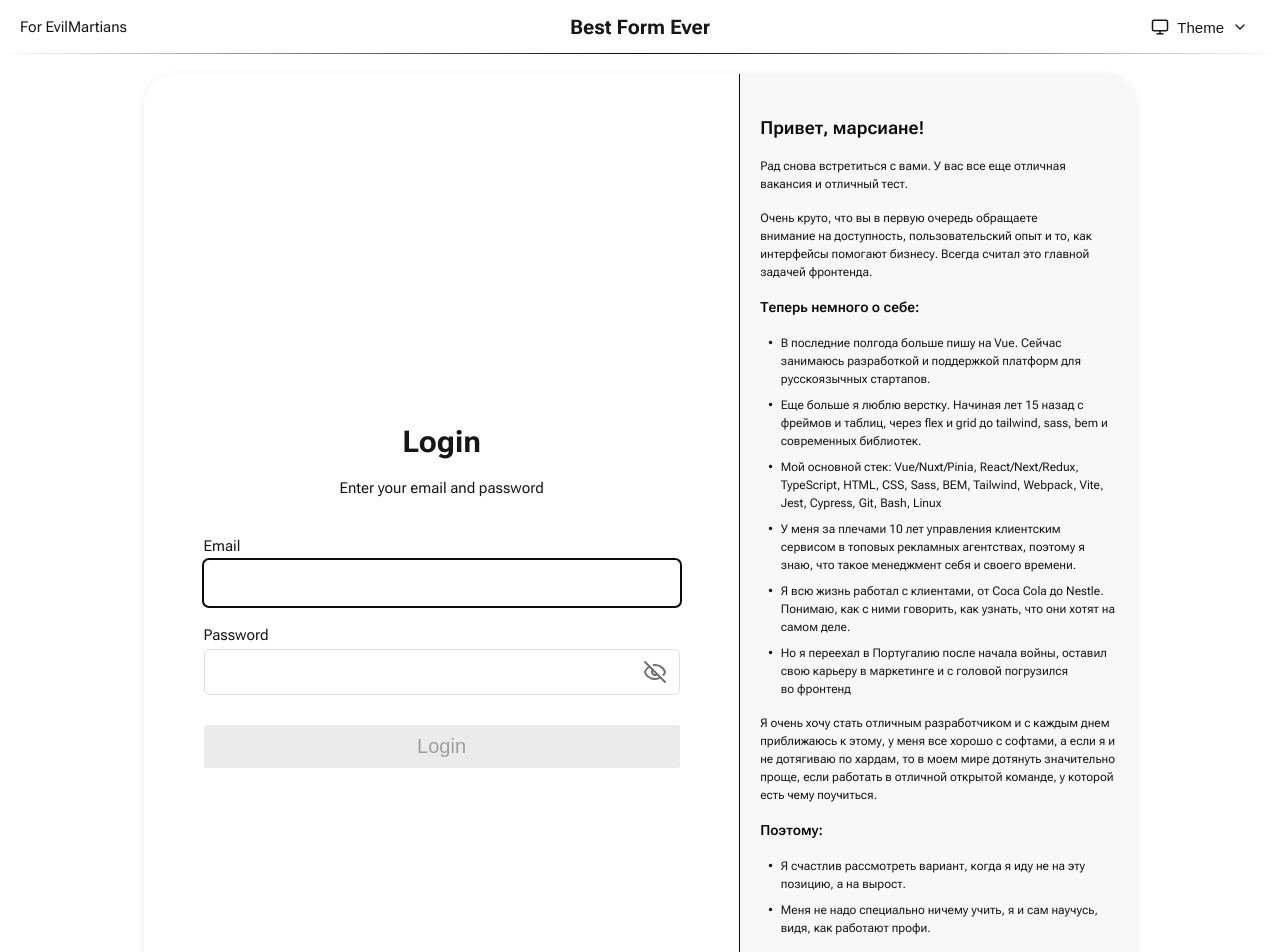
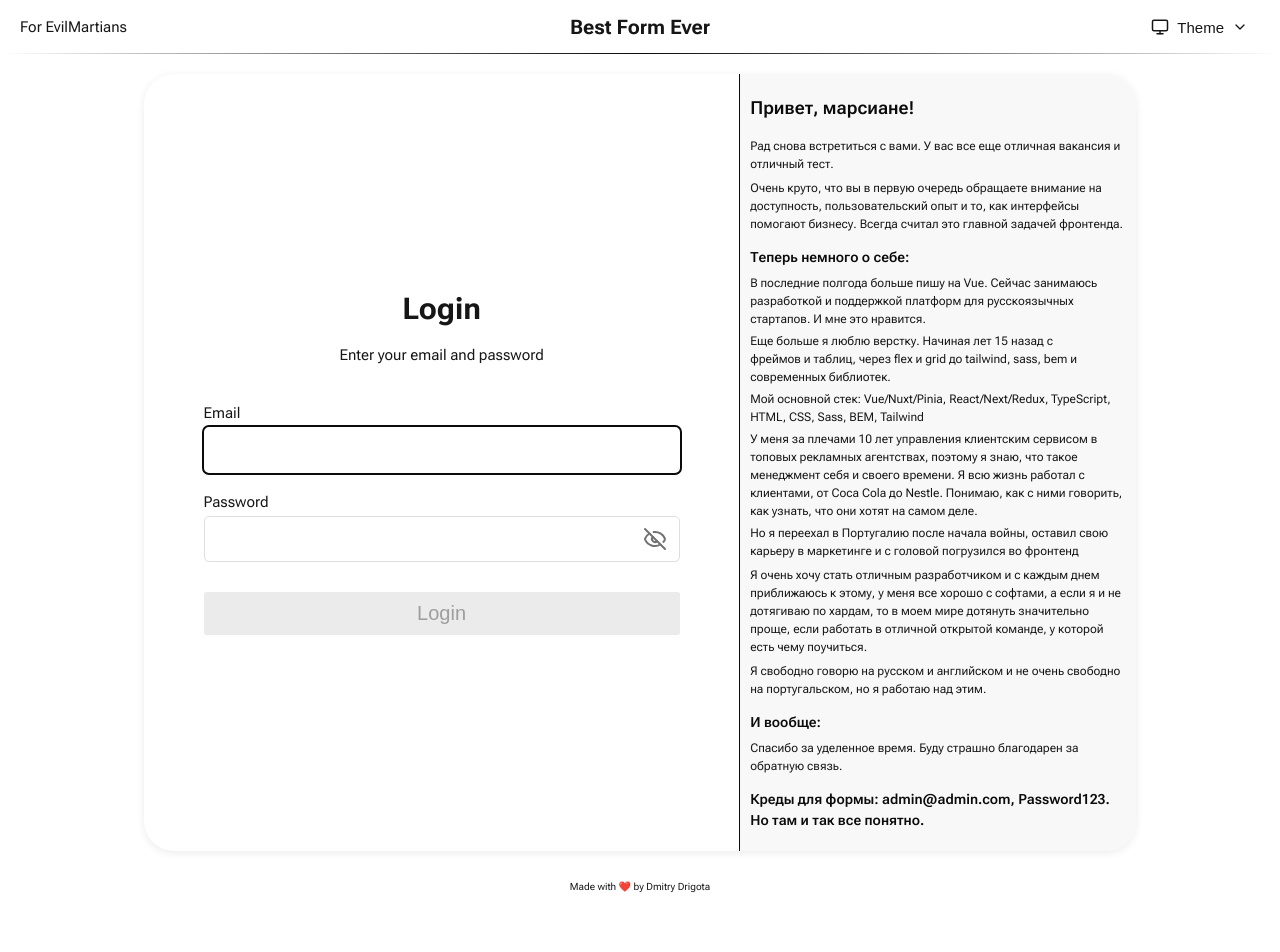
Before and after one commit to ddrigota/evil-martians-form, a Next.js app: page / in a window 1280 px wide. Shown: the top 952 px of the page. After the commit the page ends 902 px from the top, so only its background shows below. Built offline with nearby package versions, Linux system fonts and the light colour scheme.

Commit message:
update my info

```diff
--- a/src/components/Layout/MyMessage/index.tsx
+++ b/src/components/Layout/MyMessage/index.tsx
@@ -4,78 +4,58 @@ import styles from "./styles.module.scss";
 const MyMessage: React.FC = () => {
   return (
     <section className={styles.myMessage} aria-labelledby="main-heading">
-      <h1 id="main-heading" className={styles.myMessage__heading}>
+      <h2 className={styles.myMessage__heading}>
         Привет, марсиане!
-      </h1>
+      </h2>
 
-      <p id="intro-1" className={styles.myMessage__text}>
+      <p className={styles.myMessage__text}>
         Рад снова встретиться с вами. У вас все еще отличная вакансия и отличный тест.
       </p>
-      <p id="intro-2" className={styles.myMessage__text}>
+      <p className={styles.myMessage__text}>
         Очень круто, что вы в первую очередь обращаете внимание на доступность, пользовательский опыт и то, как интерфейсы помогают бизнесу. Всегда считал это главной задачей фронтенда.
       </p>
 
-      <h3 id="about-me" className={styles.myMessage__subheading}>
+      <h3 className={styles.myMessage__subheading}>
         Теперь немного о себе:
       </h3>
 
-      <ul id="skills-list" className={styles.myMessage__list} role="list">
-        <li className={styles.myMessage__listItem} aria-setsize={6} aria-posinset={1}>
-          <span className={styles.myMessage__listMarker} aria-hidden="true">•</span>
-          <span>В последние полгода больше пишу на Vue. Сейчас занимаюсь разработкой и поддержкой платформ для русскоязычных стартапов.</span>
+      <ul className={styles.myMessage__list} role="list">
+        <li className={styles.myMessage__listItem}>
+         В последние полгода больше пишу на Vue. Сейчас занимаюсь разработкой и поддержкой платформ для русскоязычных стартапов. И мне это нравится.
         </li>
-        <li className={styles.myMessage__listItem} aria-setsize={6} aria-posinset={2}>
-          <span className={styles.myMessage__listMarker} aria-hidden="true">•</span>
-          <span>Еще больше я люблю верстку. Начиная лет 15 назад с фреймов и таблиц, через flex и grid до tailwind, sass, bem и современных библиотек.</span>
+        <li className={styles.myMessage__listItem}>
+          Еще больше я люблю верстку. Начиная лет 15 назад с фреймов и таблиц, через flex и grid до tailwind, sass, bem и современных библиотек.
         </li>
-        <li className={styles.myMessage__listItem} aria-setsize={6} aria-posinset={3}>
-          <span className={styles.myMessage__listMarker} aria-hidden="true">•</span>
-          <span>Мой основной стек: Vue/Nuxt/Pinia, React/Next/Redux, TypeScript, HTML, CSS, Sass, BEM, Tailwind, Webpack, Vite, Jest, Cypress, Git, Bash, Linux</span>
+        <li className={styles.myMessage__listItem}>
+          Мой основной стек: Vue/Nuxt/Pinia, React/Next/Redux, TypeScript, HTML, CSS, Sass, BEM, Tailwind
         </li>
-        <li className={styles.myMessage__listItem} aria-setsize={6} aria-posinset={4}>
-          <span className={styles.myMessage__listMarker} aria-hidden="true">•</span>
-          <span>У меня за плечами 10 лет управления клиентским сервисом в топовых рекламных агентствах, поэтому я знаю, что такое менеджмент себя и своего времени.</span>
+        <li className={styles.myMessage__listItem}>
+          У меня за плечами 10 лет управления клиентским сервисом в топовых рекламных агентствах, поэтому я знаю, что такое менеджмент себя и своего времени. Я всю жизнь работал с клиентами, от Coca Cola до Nestle. Понимаю, как с ними говорить, как узнать, что они хотят на самом деле.
         </li>
-        <li className={styles.myMessage__listItem} aria-setsize={6} aria-posinset={5}>
-          <span className={styles.myMessage__listMarker} aria-hidden="true">•</span>
-          <span>Я всю жизнь работал с клиентами, от Coca Cola до Nestle. Понимаю, как с ними говорить, как узнать, что они хотят на самом деле.</span>
-        </li>
-        <li className={styles.myMessage__listItem} aria-setsize={6} aria-posinset={6}>
-          <span className={styles.myMessage__listMarker} aria-hidden="true">•</span>
-          <span>Но я переехал в Португалию после начала войны, оставил свою карьеру в маркетинге и с головой погрузился во фронтенд</span>
+        <li className={styles.myMessage__listItem}>
+          Но я переехал в Португалию после начала войны, оставил свою карьеру в маркетинге и с головой погрузился во фронтенд
         </li>
       </ul>
 
-      <p id="motivation" className={styles.myMessage__text}>
+      <p className={styles.myMessage__text}>
         Я очень хочу стать отличным разработчиком и с каждым днем приближаюсь к этому, у меня все хорошо с софтами, а если я и не дотягиваю по хардам, то в моем мире дотянуть значительно проще, если работать в отличной открытой команде, у которой есть чему поучиться.
       </p>
 
-      <h3 id="therefore" className={styles.myMessage__subheading}>
-        Поэтому:
-      </h3>
+      <p className={styles.myMessage__text}>
+        Я свободно говорю на русском и английском и не очень свободно на португальском, но я работаю над этим.
+      </p>
 
-      <ul id="position-list" className={styles.myMessage__list} role="list">
-        <li className={styles.myMessage__listItem} aria-setsize={2} aria-posinset={1}>
-          <span className={styles.myMessage__listMarker} aria-hidden="true">•</span>
-          <span>Я счастлив рассмотреть вариант, когда я иду не на эту позицию, а на вырост.</span>
-        </li>
-        <li className={styles.myMessage__listItem} aria-setsize={2} aria-posinset={2}>
-          <span className={styles.myMessage__listMarker} aria-hidden="true">•</span>
-          <span>Меня не надо специально ничему учить, я и сам научусь, видя, как работают профи.</span>
-        </li>
-      </ul>
-
-      <h3 id="conclusion" className={styles.myMessage__subheading}>
+      <h3 className={styles.myMessage__subheading}>
         И вообще:
       </h3>
 
-      <p id="thanks" className={styles.myMessage__text}>
-        В любом случае спасибо за уделенное время. Буду страшно благодарен за обратную связь по коду и вообще.
+      <p className={styles.myMessage__text}>
+        Cпасибо за уделенное время. Буду страшно благодарен за обратную связь.
       </p>
 
-      <p id="credentials" className={styles.myMessage__text}>
+      <h3 className={styles.myMessage__subheading}>
         Креды для формы: admin@admin.com, Password123. Но там и так все понятно.
-      </p>
+      </h3>
     </section>
   );
 };
--- a/src/components/Layout/MyMessage/styles.module.scss
+++ b/src/components/Layout/MyMessage/styles.module.scss
@@ -1,8 +1,8 @@
 .myMessage {
   display: flex;
   flex-direction: column;
-  gap: 16px;
-  padding: 40px 20px;
+  gap: 6px;
+  padding: 20px 10px;
   width: 100%;
   background: var(--secondary);
   border-inline-start: 1px solid var(--primary);
@@ -13,37 +13,27 @@
   @media (max-width: 768px) {
     border-inline-start: none;
     border-block-start: 1px solid var(--primary);
-    padding: 30px 16px;
   }
 
   &__heading {
     font-weight: 600;
     color: var(--primary);
     font-size: 1.8rem;
+    margin-bottom: 10px;
   }
 
   &__subheading {
     font-weight: 600;
     color: var(--primary);
     font-size: 1.4rem;
+    margin-top: 8px;
   }
 
   &__list {
     display: flex;
     flex-direction: column;
-    gap: 8px;
+    gap: 4px;
+    margin: 0;
     list-style: none;
-    padding-left: 8px;
-    margin: 0;
-  }
-
-  &__listItem {
-    display: flex;
-    gap: 8px;
-    align-items: flex-start;
-  }
-
-  &__listMarker {
-    color: var(--primary);
   }
 }
```
